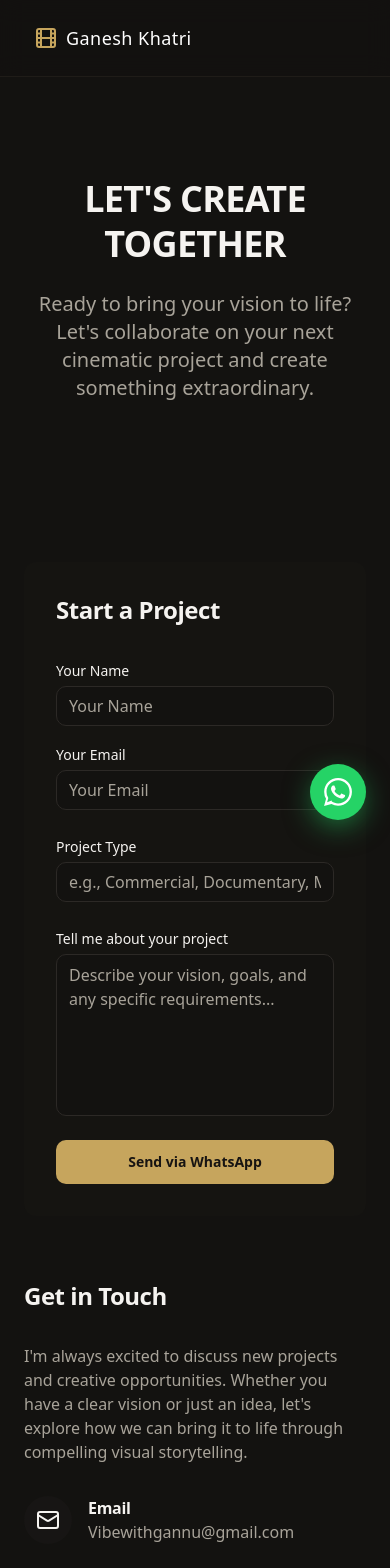
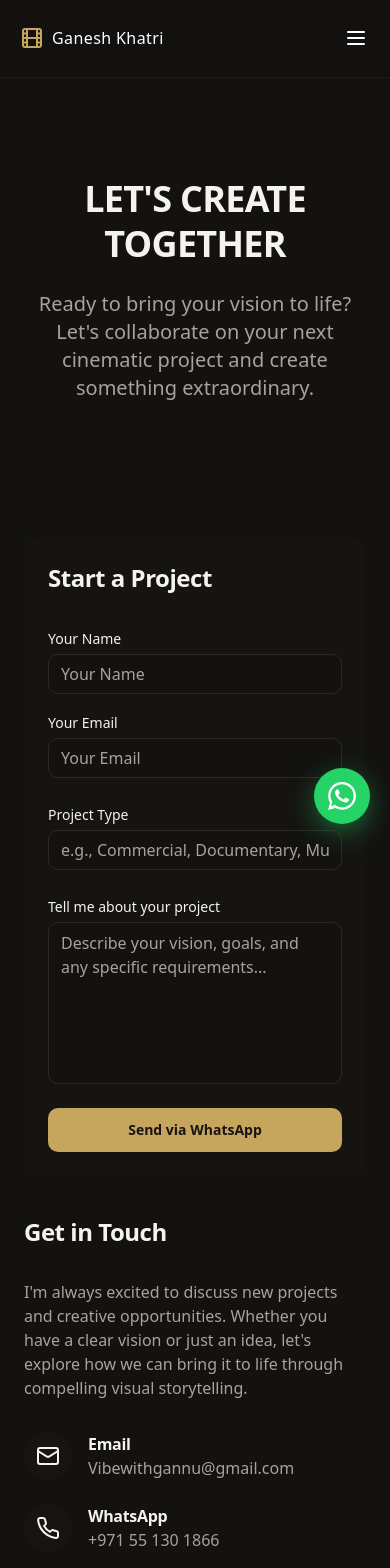
Before and after one commit to clintviegas/ganesh-portfolio, a React (Vite) app: page /contact in a window 390 px wide. Shown: the top 1568 px of the page. Built offline with nearby package versions, Linux system fonts and the light colour scheme; the HTML template or start-up script is replaced by a standard one.

Commit message:
Mobile/tablet optimization: app-like nav drawer, safe areas, responsive spacing

```diff
--- a/index.html
+++ b/index.html
@@ -2,7 +2,12 @@
 <html lang="en">
   <head>
     <meta charset="UTF-8" />
-    <meta name="viewport" content="width=device-width, initial-scale=1.0" />
+    <meta name="viewport" content="width=device-width, initial-scale=1.0, viewport-fit=cover" />
+    <meta name="theme-color" content="#0d0b08" />
+    <meta name="mobile-web-app-capable" content="yes" />
+    <meta name="apple-mobile-web-app-capable" content="yes" />
+    <meta name="apple-mobile-web-app-status-bar-style" content="black-translucent" />
+    <meta name="apple-mobile-web-app-title" content="Ganesh Khatri" />
     <title>Ganesh Khatri — Cinematographer &amp; Videographer | Dubai</title>
     <meta name="description" content="Ganesh Khatri (Vibe with Gannu) — Cinematographer &amp; Videographer based in Dubai. Cinematic brand films, events, weddings and travel storytelling." />
     <meta name="author" content="Ganesh Khatri" />
--- a/src/components/FloatingWhatsApp.tsx
+++ b/src/components/FloatingWhatsApp.tsx
@@ -7,7 +7,7 @@ const FloatingWhatsApp = () => {
       target="_blank"
       rel="noreferrer"
       aria-label="Chat on WhatsApp"
-      className="group fixed bottom-6 right-6 z-50 flex h-14 w-14 items-center justify-center rounded-full bg-[#25D366] text-white shadow-[0_8px_30px_-4px_rgba(37,211,102,0.6)] transition-transform duration-300 hover:scale-110"
+      className="group fixed bottom-[calc(1.25rem+env(safe-area-inset-bottom))] right-[calc(1.25rem+env(safe-area-inset-right))] z-50 flex h-14 w-14 items-center justify-center rounded-full bg-[#25D366] text-white shadow-[0_8px_30px_-4px_rgba(37,211,102,0.6)] transition-transform duration-300 hover:scale-110"
     >
       <span className="absolute inset-0 animate-ping rounded-full bg-[#25D366] opacity-25" />
       <svg
--- a/src/components/Navigation.tsx
+++ b/src/components/Navigation.tsx
@@ -1,44 +1,103 @@
 import { Link, useLocation } from 'react-router-dom';
-import { Film } from 'lucide-react';
-import { Button } from '@/components/ui/button';
+import { Film, Menu, X } from 'lucide-react';
+import { useEffect, useState } from 'react';
+
+const navItems = [
+  { name: 'Home', path: '/' },
+  { name: 'About', path: '/about' },
+  { name: 'Services', path: '/services' },
+  { name: 'Gallery', path: '/projects' },
+  { name: 'Reels', path: '/reel' },
+  { name: 'Contact', path: '/contact' },
+];
+
 const Navigation = () => {
   const location = useLocation();
-  const navItems = [{
-    name: 'Home',
-    path: '/'
-  }, {
-    name: 'About',
-    path: '/about'
-  }, {
-    name: 'Services',
-    path: '/services'
-  }, {
-    name: 'Gallery',
-    path: '/projects'
-  }, {
-    name: 'Reels',
-    path: '/reel'
-  }, {
-    name: 'Contact',
-    path: '/contact'
-  }];
-  return <nav className="fixed top-0 left-0 right-0 z-50 bg-background/60 backdrop-blur-md border-b border-border/40">
-      <div className="max-w-7xl mx-auto px-8 py-6">
-        <div className="flex items-center justify-between mx-0 py-0 my-0 px-[2px]">
-          {/* Left side - Logo */}
-          <Link to="/" className="flex items-center gap-2 text-white hover:text-white/80 transition-colors">
+  const [open, setOpen] = useState(false);
+
+  // Close the mobile menu whenever the route changes.
+  useEffect(() => {
+    setOpen(false);
+  }, [location.pathname]);
+
+  // Lock body scroll while the mobile menu is open.
+  useEffect(() => {
+    document.body.style.overflow = open ? 'hidden' : '';
+    return () => {
+      document.body.style.overflow = '';
+    };
+  }, [open]);
+
+  return (
+    <nav className="fixed top-0 left-0 right-0 z-50 bg-background/70 backdrop-blur-md border-b border-border/40 pt-[env(safe-area-inset-top)]">
+      <div className="max-w-7xl mx-auto px-5 sm:px-6 md:px-8 py-4 md:py-6">
+        <div className="flex items-center justify-between">
+          {/* Logo */}
+          <Link
+            to="/"
+            className="flex items-center gap-2 text-white hover:text-white/80 transition-colors"
+          >
             <Film className="w-6 h-6 text-gold" />
-            <span className="text-lg font-medium tracking-wide">Ganesh Khatri</span>
+            <span className="text-base sm:text-lg font-medium tracking-wide">Ganesh Khatri</span>
           </Link>
 
-          {/* Right side - Navigation */}
-          <div className="hidden md:flex items-center gap-8">
-            {navItems.map(item => <Link key={item.name} to={item.path} className={`text-sm font-medium transition-colors ${location.pathname === item.path ? 'text-black bg-gold px-4 py-2 rounded' : 'text-white/80 hover:text-gold'}`}>
+          {/* Desktop nav */}
+          <div className="hidden md:flex items-center gap-6 lg:gap-8">
+            {navItems.map((item) => (
+              <Link
+                key={item.name}
+                to={item.path}
+                className={`text-sm font-medium transition-colors ${
+                  location.pathname === item.path
+                    ? 'text-black bg-gold px-4 py-2 rounded'
+                    : 'text-white/80 hover:text-gold'
+                }`}
+              >
                 {item.name}
-              </Link>)}
+              </Link>
+            ))}
           </div>
+
+          {/* Mobile menu toggle */}
+          <button
+            type="button"
+            onClick={() => setOpen((v) => !v)}
+            aria-label={open ? 'Close menu' : 'Open menu'}
+            aria-expanded={open}
+            className="md:hidden inline-flex h-11 w-11 -mr-2 items-center justify-center rounded-lg text-white active:scale-95 transition-transform"
+          >
+            {open ? <X className="w-6 h-6" /> : <Menu className="w-6 h-6" />}
+          </button>
         </div>
       </div>
-    </nav>;
+
+      {/* Mobile slide-down panel */}
+      <div
+        className={`md:hidden overflow-hidden border-t border-border/40 transition-[max-height,opacity] duration-300 ease-out ${
+          open ? 'max-h-[80vh] opacity-100' : 'max-h-0 opacity-0'
+        }`}
+      >
+        <div className="px-5 sm:px-6 py-3 flex flex-col gap-1 bg-background/95 backdrop-blur-md">
+          {navItems.map((item) => {
+            const active = location.pathname === item.path;
+            return (
+              <Link
+                key={item.name}
+                to={item.path}
+                className={`flex items-center rounded-lg px-4 py-3 text-base font-medium transition-colors ${
+                  active
+                    ? 'bg-gold text-black'
+                    : 'text-white/85 hover:text-gold hover:bg-white/5'
+                }`}
+              >
+                {item.name}
+              </Link>
+            );
+          })}
+        </div>
+      </div>
+    </nav>
+  );
 };
+
 export default Navigation;
--- a/src/index.css
+++ b/src/index.css
@@ -108,10 +108,18 @@ All colors MUST be HSL.
     @apply border-border;
   }
 
+  html {
+    -webkit-text-size-adjust: 100%;
+  }
+
   body {
     @apply bg-background text-foreground;
     -webkit-font-smoothing: antialiased;
     -moz-osx-font-smoothing: grayscale;
+    /* App-like feel: no horizontal scroll, no bounce, no tap flash */
+    overflow-x: hidden;
+    overscroll-behavior-y: none;
+    -webkit-tap-highlight-color: transparent;
   }
 
   h1, h2, h3 {
--- a/src/pages/Contact.tsx
+++ b/src/pages/Contact.tsx
@@ -57,11 +57,11 @@ const Contact = () => {
       </section>
 
       {/* Contact Form and Info */}
-      <section className="py-20 px-6">
+      <section className="py-14 md:py-20 px-6">
         <div className="max-w-6xl mx-auto">
-          <div className="grid grid-cols-1 lg:grid-cols-2 gap-16">
+          <div className="grid grid-cols-1 lg:grid-cols-2 gap-10 lg:gap-16">
             {/* Contact Form */}
-            <div className="bg-secondary/10 p-8 rounded-lg">
+            <div className="bg-secondary/10 p-6 sm:p-8 rounded-lg">
               <h2 className="text-2xl font-bold text-foreground mb-8">
                 Start a Project
               </h2>
--- a/src/pages/Reel.tsx
+++ b/src/pages/Reel.tsx
@@ -38,17 +38,17 @@ const Reel = () => {
           </div>
 
           {/* Video Controls */}
-          <div className="flex flex-col sm:flex-row items-center justify-between mt-8 gap-4">
-            <div className="flex items-center gap-4">
-              <Button variant="hero" size="lg">
+          <div className="flex flex-col sm:flex-row sm:items-center sm:justify-between mt-8 gap-4">
+            <div className="grid grid-cols-1 sm:flex sm:flex-wrap sm:items-center gap-3 sm:gap-4">
+              <Button variant="hero" size="lg" className="w-full sm:w-auto">
                 <Play className="w-5 h-5 mr-2" />
                 Play Reel
               </Button>
-              <Button variant="outline" size="lg">
+              <Button variant="outline" size="lg" className="w-full sm:w-auto">
                 <Download className="w-5 h-5 mr-2" />
                 Download
               </Button>
-              <Button variant="outline" size="lg">
+              <Button variant="outline" size="lg" className="w-full sm:w-auto">
                 <Share2 className="w-5 h-5 mr-2" />
                 Share
               </Button>
```
Also changed, not shown: src/pages/Home.tsx (+16 -16 lines).
